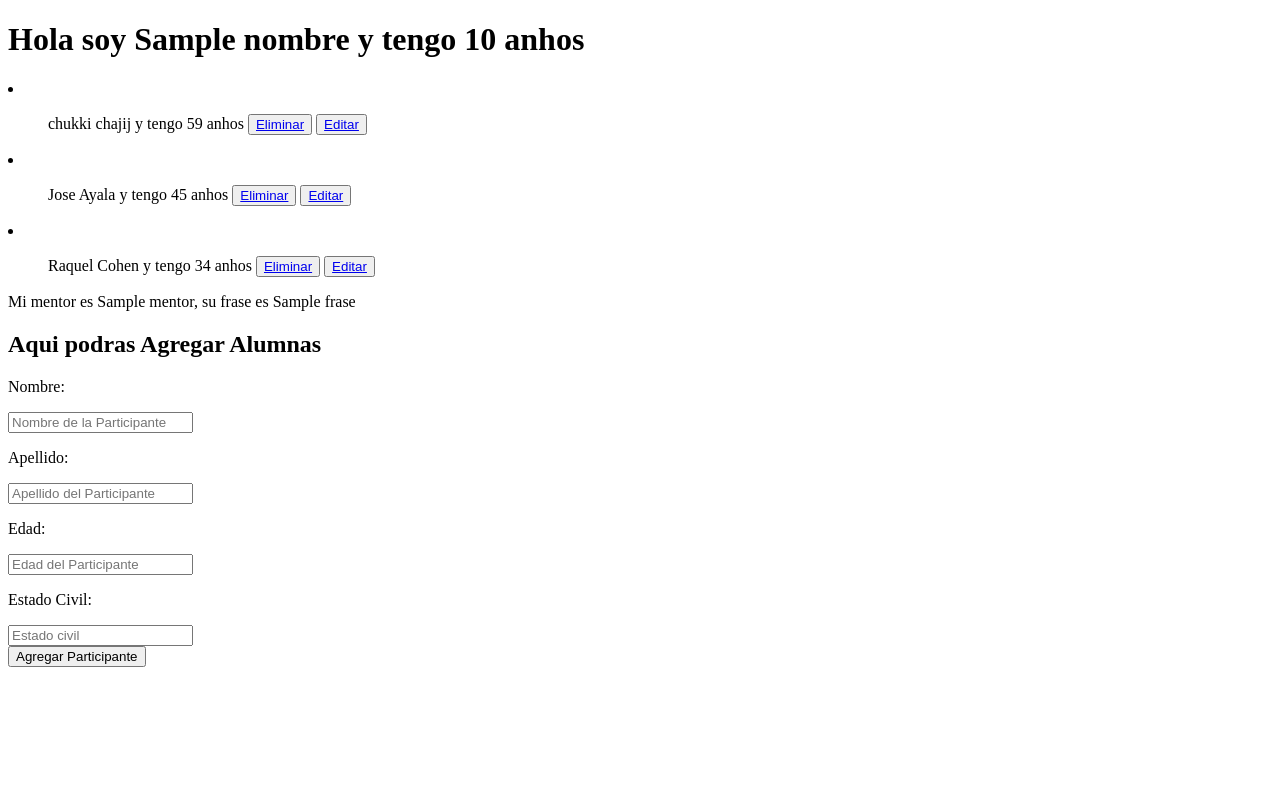
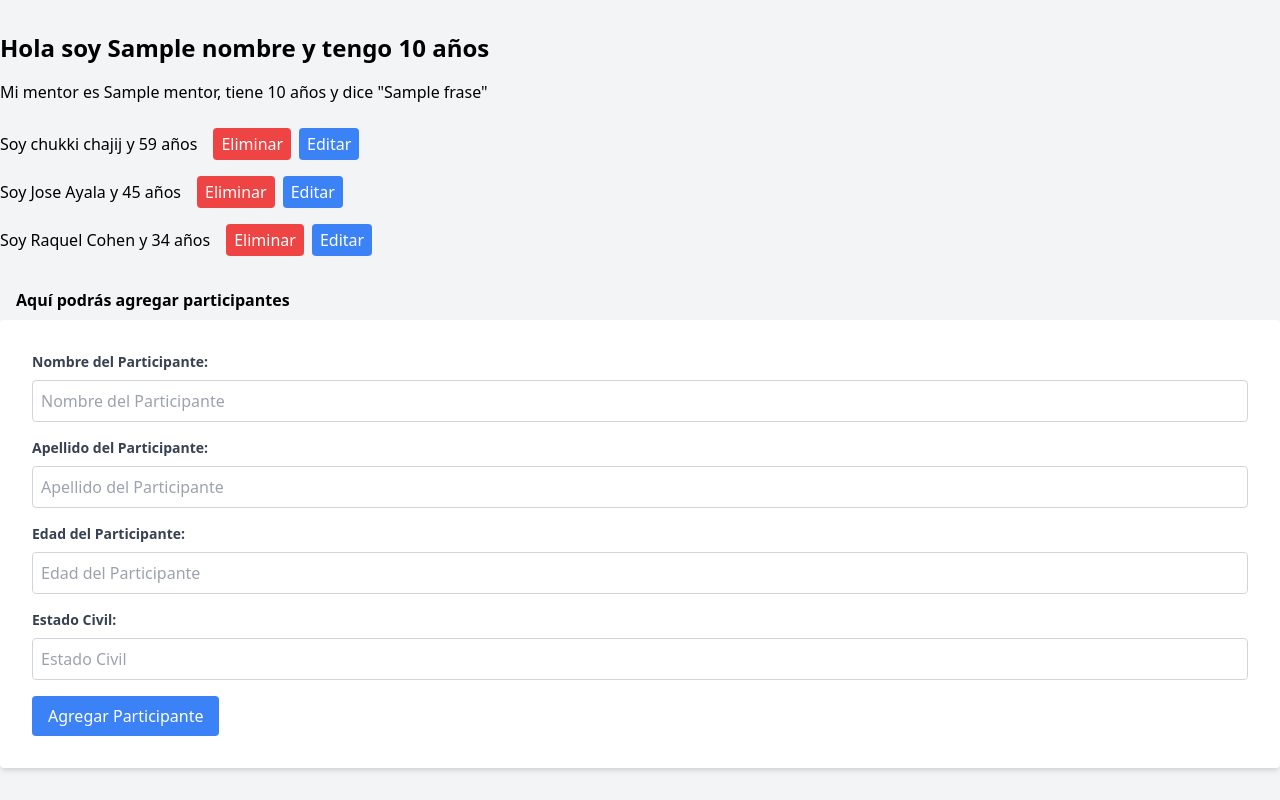
Before and after one commit to ch1llc0d3/Penguin20, a Flask app: template bootcamp_20/taller_back/templates/index.html in a window 1280 px wide. Run offline with Flask 3, Linux system fonts and the light colour scheme; the template is opened without the code that fills it: values that come from a table or form of the project are taken from there, most other values are stand-ins (such as "Sample title", 1, 10 or a date in 2020).

Commit message:
Add files via upload
Con taller back end, todo funcionando y actualizado

```diff
--- a/bootcamp_20/taller_back/app.py
+++ b/bootcamp_20/taller_back/app.py
@@ -19,9 +19,12 @@ def index():
     #ESTIRAR DATOS DE LA BASE DE DATOS
     participantes = Participante.query.all()
 
-    return render_template('index.html',participantes_html = participantes)
-
-
+    mentor = {
+        "nombre": 'Eduardo',
+        "edad": 30,
+        "Frase": "Exactamente_Exactamente"
+    }
+    return render_template('index.html',participantes_html = participantes, mentor =mentor)
 
 @app.route('/crear',methods = ['POST'])
 def crear():
@@ -49,7 +52,6 @@ def eliminar(id):
     db.session.commit()
     #mostrar en index
     return redirect(url_for('index'))
-
 @app.route('/editar/<id>',methods=['GET','POST'])
 def editar(id):
     participante = Participante.query.get(id)
@@ -73,11 +75,5 @@ def editar(id):
 
 
 
-
-
-
-
-
-
 if __name__ == '__main__':
     app.run(debug = True)
--- a/bootcamp_20/taller_back/templates/index.html
+++ b/bootcamp_20/taller_back/templates/index.html
@@ -3,48 +3,63 @@
 <head>
     <meta charset="UTF-8">
     <meta name="viewport" content="width=device-width, initial-scale=1.0">
-    <title class="bold">Index</title>
+    <link href="https://cdn.jsdelivr.net/npm/tailwindcss@2.2.19/dist/tailwind.min.css" rel="stylesheet">
+    <title class="font-bold">Index</title>
 </head>
-<body>
+<body class="bg-gray-100">
 
-    <h1>Hola soy {{nombre}} y tengo {{edad}} anhos</h1>
+    <div class="container mx-auto mt-8">
+        <h1 class="text-2xl font-bold mb-4">Hola soy {{nombre}} y tengo {{edad}} años</h1>
+        <p class="mb-6">Mi mentor es {{mentor["nombre"]}}, tiene {{mentor["edad"]}} años y dice "{{mentor["Frase"]}}"</p>
+
+        <ul>
             {% for participante in participantes_html %}
-        <li><ol>{{participante.nombre}} {{participante.apellido}} y tengo {{participante.edad}} anhos
+                <li class="mb-4">
+                    <ol class="flex items-center">
+                        <span class="mr-4">Soy {{participante.nombre}} {{participante.apellido}} y {{participante.edad}} años</span>
                         <!-- Inicio Eliminar-->
-            <button class="font-bold text-sky-600 pb-6">
+                        <button class="bg-red-500 text-white py-1 px-2 rounded hover:bg-red-600 mr-2">
                             <a href="{{ url_for('eliminar', id=participante.id_participante) }}">Eliminar</a>
                         </button>
                         <!-- Fin Eliminar-->
                         <!-- Inicio Editar -->
-            <button>
+                        <button class="bg-blue-500 text-white py-1 px-2 rounded hover:bg-blue-600">
                             <a href="{{ url_for('editar', id=participante.id_participante) }}">Editar</a>
                         </button>
                         <!-- Fin Editar -->
-        </ol></li>
+                    </ol>
+                </li>
             {% endfor %}
+        </ul>
 
-    <p>Mi mentor es {{mentor.nombre}}, su frase es {{mentor.frase}}</p>
         <!-- Inicio create - crear -->
-    <h2 class="font-bold pt-4 pl-4 pb-2">Aqui podras Agregar Alumnas</h2>
+        <h2 class="font-bold pt-4 pl-4 pb-2">Aquí podrás agregar participantes</h2>
 
-    <form action="{{ url_for('crear') }}", method="post">
+        <form action="{{ url_for('crear') }}" method="post" class="bg-white p-8 rounded shadow-md">
+            <div class="mb-4">
+                <label for="nombre" class="block text-gray-700 text-sm font-bold mb-2">Nombre del Participante:</label>
+                <input type="text" id="nombre" name="nombre" placeholder="Nombre del Participante" class="w-full border border-gray-300 p-2 rounded">
+            </div>
 
-        <div class="pt-2 pl-8">
-            <p>Nombre:</p>
-            <input name='nombre' type="text" placeholder="Nombre de la Participante">
-            <p>Apellido:</p>
-            <input name='apellido' type="text" placeholder="Apellido del Participante">
-            <p>Edad:</p>
-            <input name='edad' type="number" placeholder="Edad del Participante">
-            <p>Estado Civil:</p>
-            <input name='estado_civil' type="text" placeholder="Estado civil">
+            <div class="mb-4">
+                <label for="apellido" class="block text-gray-700 text-sm font-bold mb-2">Apellido del Participante:</label>
+                <input type="text" id="apellido" name="apellido" placeholder="Apellido del Participante" class="w-full border border-gray-300 p-2 rounded">
             </div>
-        <div class="pt-4 pl-8">
-            <button type="submit" class="text-sky-600 font-bold py-2 px-4">
-                Agregar Participante
-            </button>
+
+            <div class="mb-4">
+                <label for="edad" class="block text-gray-700 text-sm font-bold mb-2">Edad del Participante:</label>
+                <input type="number" id="edad" name="edad" placeholder="Edad del Participante" class="w-full border border-gray-300 p-2 rounded">
             </div>
+
+            <div class="mb-4">
+                <label for="estado_civil" class="block text-gray-700 text-sm font-bold mb-2">Estado Civil:</label>
+                <input type="text" id="estado_civil" name="estado_civil" placeholder="Estado Civil" class="w-full border border-gray-300 p-2 rounded">
+            </div>
+
+            <button type="submit" class="bg-blue-500 text-white py-2 px-4 rounded hover:bg-blue-600">Agregar Participante</button>
         </form>
         <!-- Fin create - crear -->
+    </div>
+
 </body>
 </html>
```
Also changed, not shown: bootcamp_20/taller_back/templates/editar.html (+29 -17 lines), bootcamp_20/taller_back/instance/database.sqlite3. Lines whose indentation alone changed are shown as unchanged.
